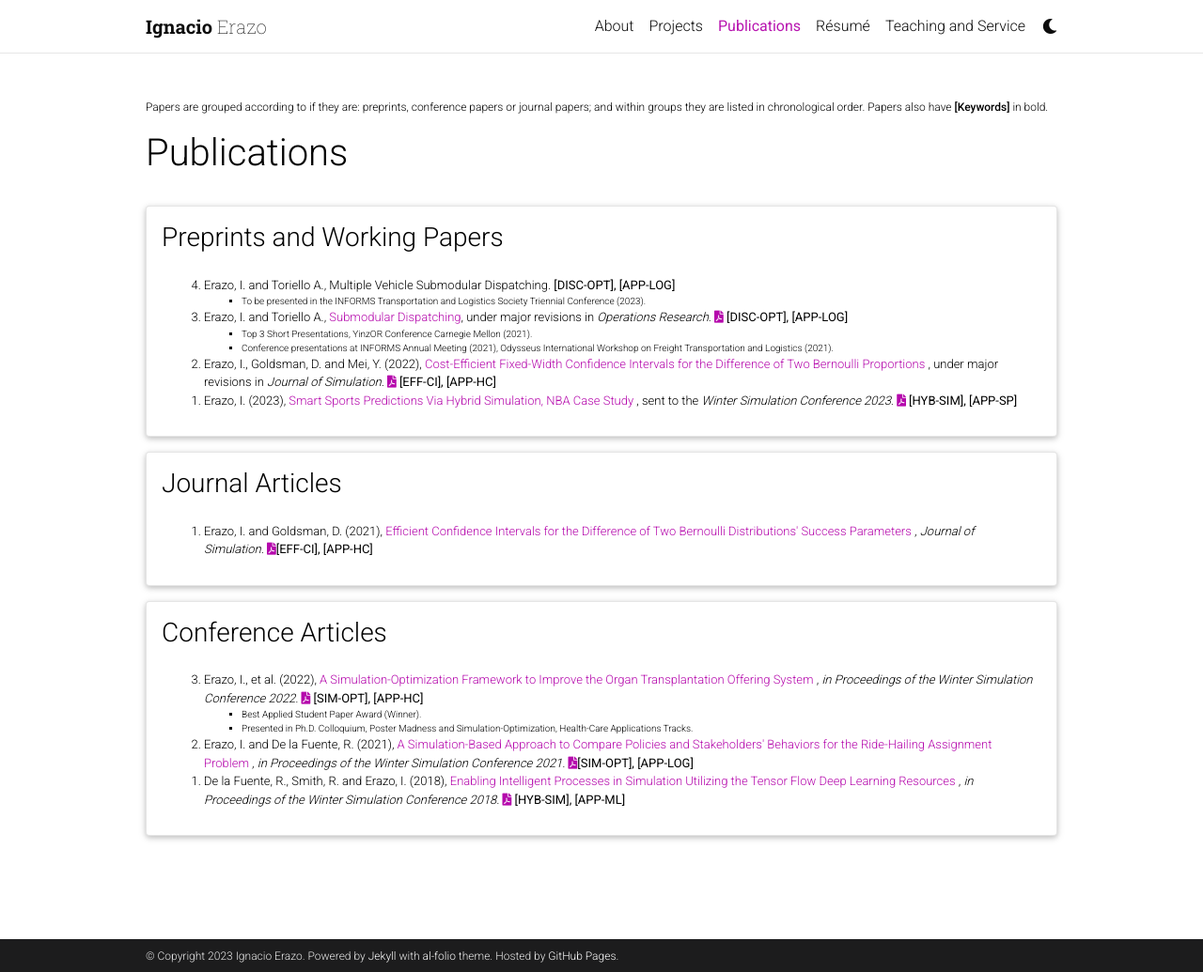
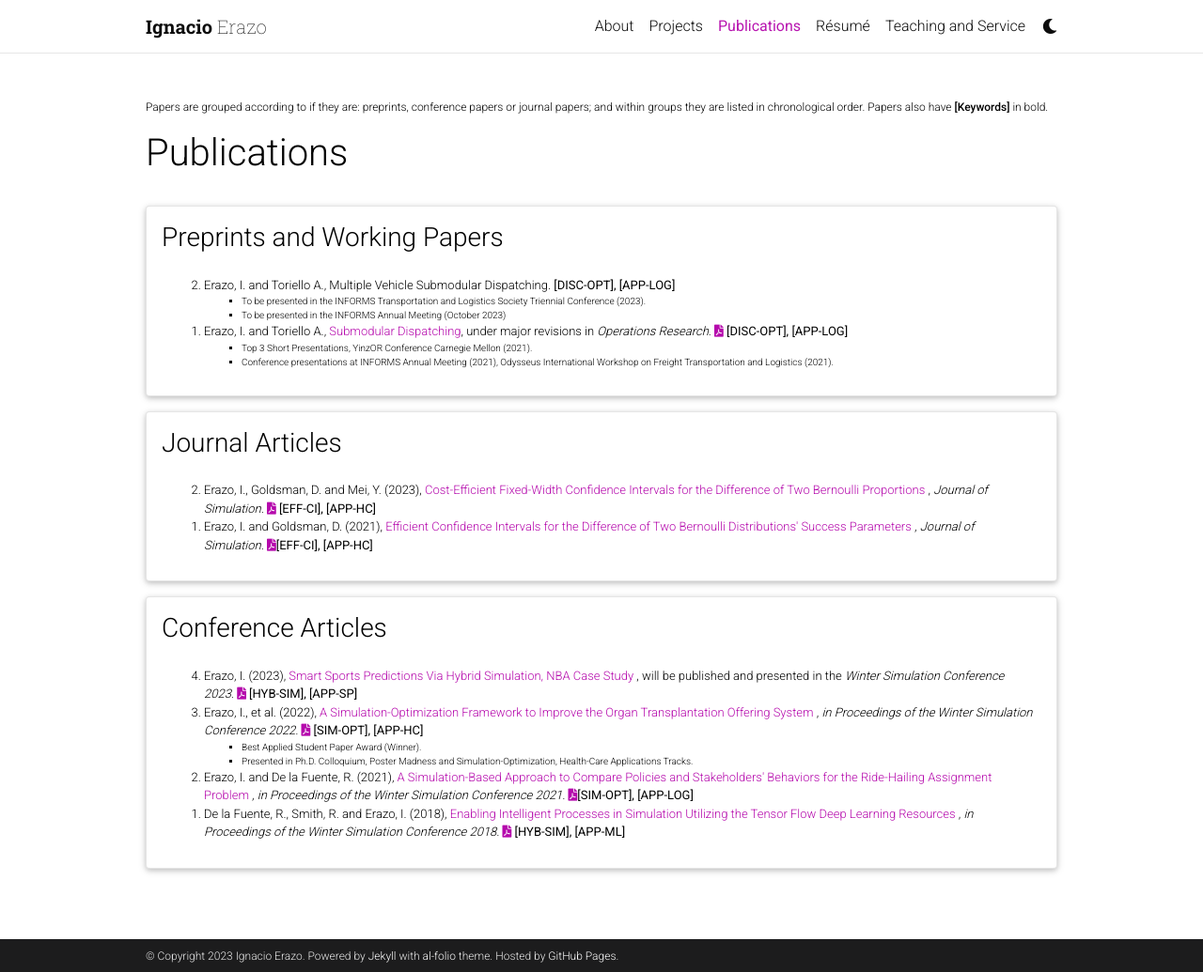
Before and after one commit to ierazo/ierazo.github.io, a Jekyll site: the page built from _pages/pubs_detailed.md, in a window 1280 px wide and 1035 px high. Shown: the whole window at 94% size. Built offline with Jekyll 4.4.1, drawn with Linux system fonts in a browser that asks for light colours; comment, search, counter and statistics services are not loaded; a style sheet for code colours, icons or effects is not loaded.

Commit message:
change pubs

```diff
--- a/_data/pubs_detailed.yml
+++ b/_data/pubs_detailed.yml
@@ -6,15 +6,12 @@
         - title: Erazo, I. and Toriello A., Multiple Vehicle Submodular Dispatching. <b>[DISC-OPT], [APP-LOG]</b>
           contents:
             - To be presented in the INFORMS Transportation and Logistics Society Triennial Conference (2023).
+            - To be presented in the INFORMS Annual Meeting (October 2023)
 
         - title: Erazo, I. and Toriello A., <a href="https://www.researchgate.net/publication/361592420_Submodular_Dispatching">Submodular Dispatching</a>, under major revisions in <em> Operations Research</em>. <a href="../assets/pdf/preprints/2022_smd_or_original.pdf"><i class="fas fa-file-pdf"></i></a>  <b>[DISC-OPT], [APP-LOG]</b>
           contents:
             - Top 3 Short Presentations, YinzOR Conference Carnegie Mellon (2021).
             - Conference presentations at INFORMS Annual Meeting (2021), Odysseus International Workshop on Freight Transportation and Logistics (2021).
-
-        - title: Erazo, I., Goldsman, D. and Mei, Y. (2022),  <a href="https://www.researchgate.net/publication/361765004_Cost-Efficient_Fixed-Width_Confidence_Intervals_for_the_Difference_of_Two_Bernoulli_Proportions"> Cost-Efficient Fixed-Width Confidence Intervals for the Difference of Two Bernoulli Proportions </a>, under major revisions in <em> Journal of Simulation. </em> <a href="../assets/pdf/preprints/2022_cost_efficient_CIs.pdf"><i class="fas fa-file-pdf"></i></a> <b>[EFF-CI], [APP-HC]</b>
-
-        - title: Erazo, I. (2023), <a href="https://www.researchgate.net/publication/370124605_SMART_SPORTS_PREDICTIONS_VIA_HYBRID_SIMULATION_NBA_CASE_STUDY"> Smart Sports Predictions Via Hybrid Simulation, NBA Case Study </a>, sent to the <em> Winter Simulation Conference 2023. </em> <a href="../assets/pdf/preprints/arxiv_WSC2023.pdf"><i class="fas fa-file-pdf"></i></a> <b>[HYB-SIM], [APP-SP]</b>
 
 
 ####################################################################### Journal
@@ -22,7 +19,8 @@
   type: pubs_list
   contents:
     - description:
-        - title: Erazo, I. and Goldsman, D. (2021), <a href="https://www.researchgate.net/publication/355212303_Efficient_confidence_intervals_for_the_difference_of_two_Bernoulli_distributions'_success_parameters">Efficient Confidence Intervals for the Difference of Two Bernoulli Distributions' Success Parameters </a>, <em> Journal of Simulation. </em> <a href="../assets/pdf/journal_papers/2021_CIs_min_samples.pdf"><i class="fas fa-file-pdf"></i></a><b>[EFF-CI], [APP-HC]</b>
+        - title: Erazo, I., Goldsman, D. and Mei, Y. (2023),  <a href="https://www.researchgate.net/publication/361765004_Cost-Efficient_Fixed-Width_Confidence_Intervals_for_the_Difference_of_Two_Bernoulli_Proportions"> Cost-Efficient Fixed-Width Confidence Intervals for the Difference of Two Bernoulli Proportions </a>, <em> Journal of Simulation. </em> <a href="../assets/pdf/journal_papers/2022_cost_efficient_CIs.pdf"><i class="fas fa-file-pdf"></i></a> <b>[EFF-CI], [APP-HC]</b>
+        - title: Erazo, I. and Goldsman, D. (2021), <a href="https://www.researchgate.net/publication/355212303_Efficient_confidence_intervals_for_the_difference_of_two_Bernoulli_distributions'_success_parameters"> Efficient Confidence Intervals for the Difference of Two Bernoulli Distributions' Success Parameters </a>, <em> Journal of Simulation. </em> <a href="../assets/pdf/journal_papers/2021_CIs_min_samples.pdf"><i class="fas fa-file-pdf"></i></a><b>[EFF-CI], [APP-HC]</b>
 
 
 #################################################################### Conference
@@ -30,6 +28,7 @@
   type: pubs_list
   contents:
     - description:
+        - title: Erazo, I. (2023), <a href="https://www.researchgate.net/publication/370124605_SMART_SPORTS_PREDICTIONS_VIA_HYBRID_SIMULATION_NBA_CASE_STUDY"> Smart Sports Predictions Via Hybrid Simulation, NBA Case Study </a>, will be published and presented in the <em> Winter Simulation Conference 2023. </em> <a href="../assets/pdf/conference_papers/2023_WSC_Hybrid_NBA.pdf"><i class="fas fa-file-pdf"></i></a> <b>[HYB-SIM], [APP-SP]</b>
         - title: Erazo, I., et al. (2022), <a href="https://www.researchgate.net/publication/367369443_A_Simulation-Optimization_Framework_to_Improve_the_Organ_Transplantation_Offering_System"> A Simulation-Optimization Framework to Improve the Organ Transplantation Offering System </a>, <em> in Proceedings of the Winter Simulation Conference 2022.</em> <a href="../assets/pdf/conference_papers/2022_WSC_Transplantation.pdf"><i class="fas fa-file-pdf"></i></a> <b>[SIM-OPT], [APP-HC]</b>
           contents:
             - Best Applied Student Paper Award (Winner).
```
Also changed, not shown: _news/announcement_012.md (+1 -1 lines), 4 other files.
